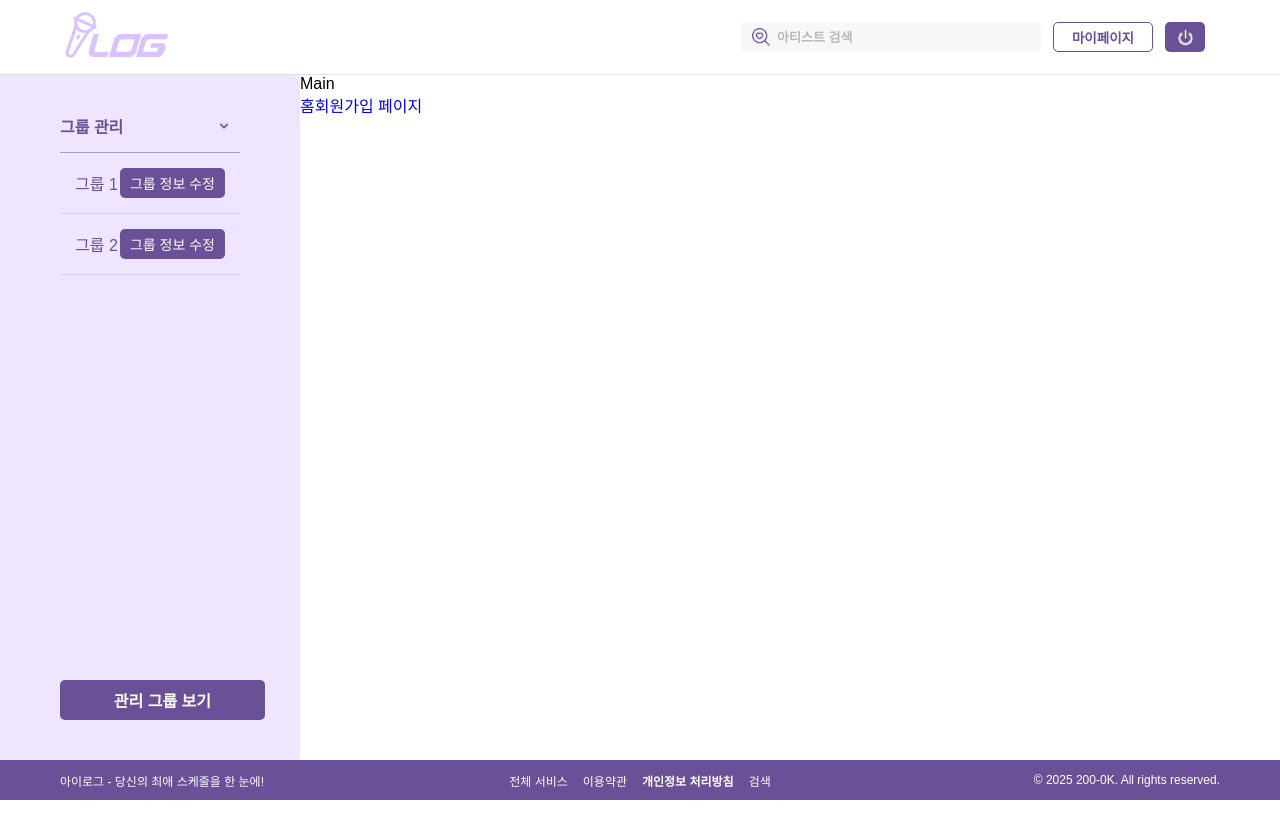
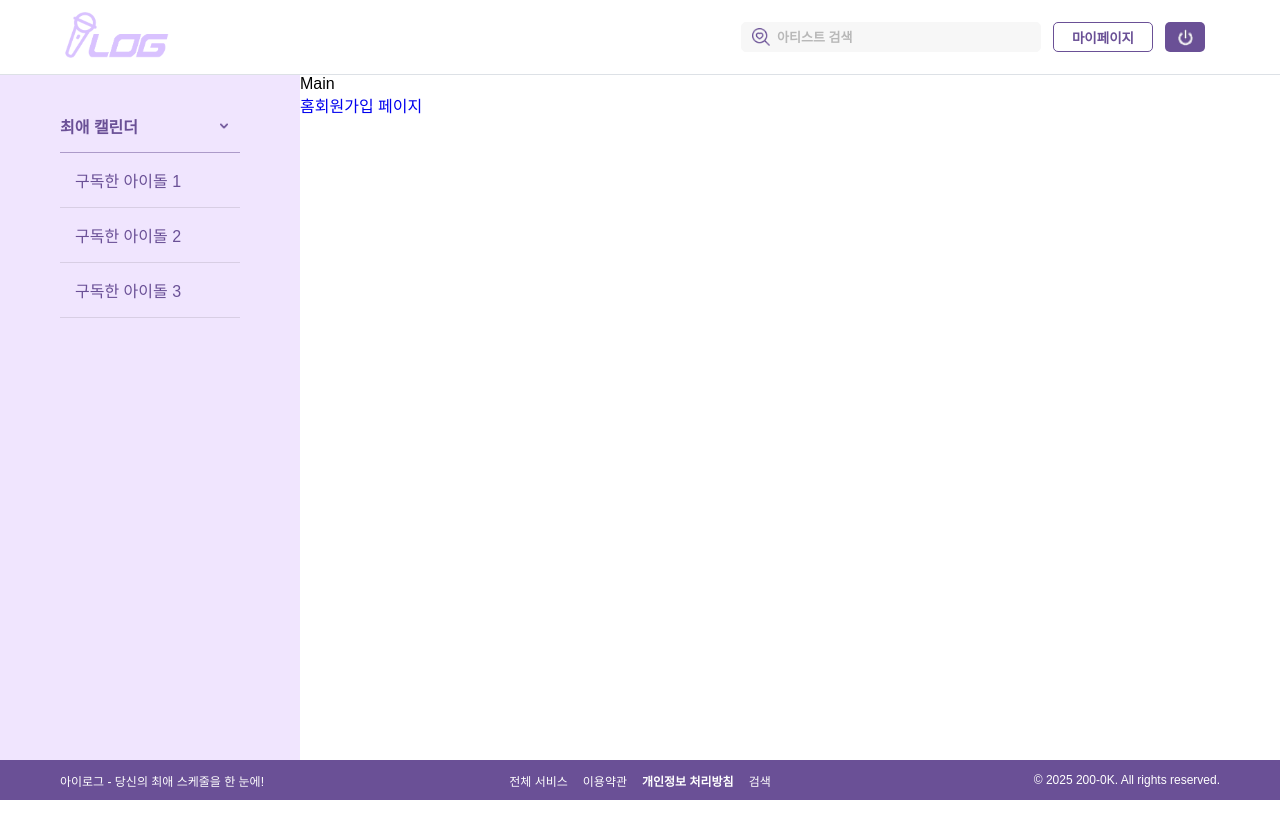
Before and after one commit to oz-200ok/fav_idolfe, a React (Vite) app: page / in a window 1280 px wide. Shown: the top 838 px of the page. Built offline with nearby package versions, Linux system fonts and the light colour scheme; the HTML template or start-up script is replaced by a standard one; a web font is replaced by a local one.

Commit message:
🩹[chore] 변경사항 저장

```diff
--- a/src/components/common/SideBar.tsx
+++ b/src/components/common/SideBar.tsx
@@ -6,7 +6,7 @@ import up from '../../assets/chevron-up.png';
 function SideBar() {
   // 🔥 타입 없이 상태 관리 (초기값: 'guest' 그 외 user / admin)
   // 상태값에 _(언더스코어) 를 붙이면 아직 사용 안 하지만 나중에 사용할거야! 라고 알려주는 느낌임
-  const [userType, _setUserType] = useState('admin');
+  const [userType, _setUserType] = useState('user');
 
   const isAdmin = userType === 'admin';
   const [isListOpen, setIsListOpen] = useState(true);
```
